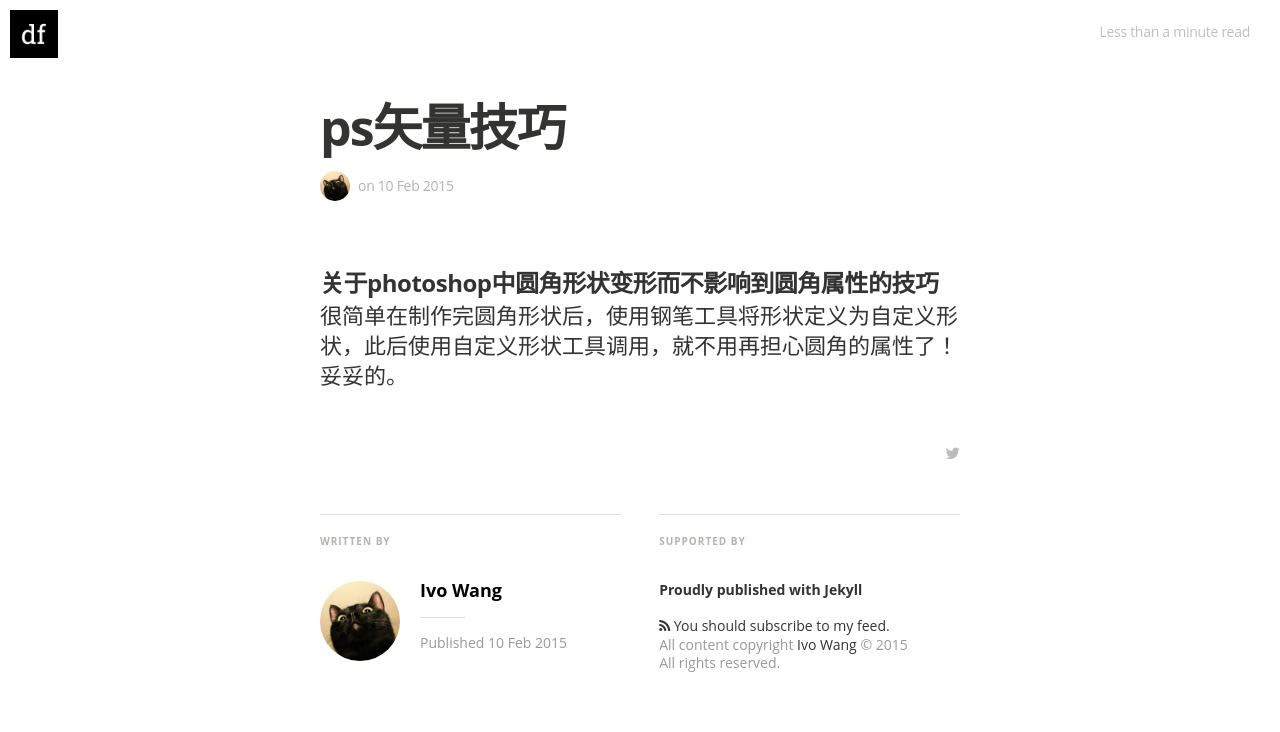
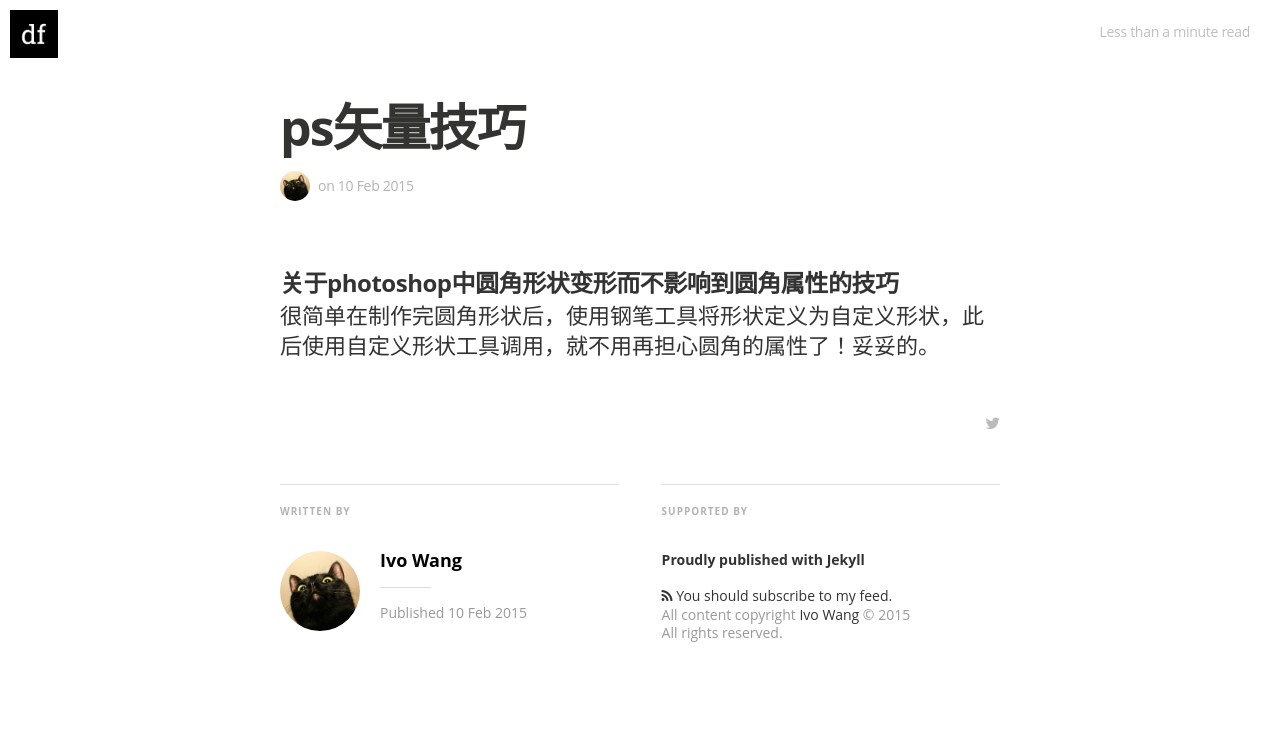
Before and after one commit to ivo-wang/ivo-wang.github.io, a Jekyll site: the page built from _posts/2015-02-10-ps.md, in a window 1280 px wide. Shown: the top 732 px of the page. Built offline with Jekyll 4.4.1, drawn with Linux system fonts in a browser that asks for light colours; nearby versions of some CDN libraries; some web fonts are replaced; Markdown is read by kramdown in place of the engine named in the settings; grey boxes are pictures that could not be loaded.

Commit message:
chang fonts

```diff
--- a/css/main.sass
+++ b/css/main.sass
@@ -76,7 +76,11 @@
 
 .blog-header
   width: 100%
-  max-width: 640px
+
+
+
+
+  max-width: 720px
   margin: 0 auto
   position: relative
   padding: 0
@@ -130,7 +134,11 @@
 
 .content
   width: 100%
-  max-width: 640px
+
+
+
+
+  max-width: 720px
   margin: 0 auto
   @include box-sizing(border-box)
   @include respond-to(800)
@@ -157,7 +165,7 @@
       letter-spacing: -0.02em
       font-weight: 300
       font-style: normal
-      font-size: 20px
+      font-size: 15px
       line-height: 1.3
       color: #666665
     .post-meta
@@ -221,7 +229,13 @@
   margin: 0 auto
   padding: $rs*3 0
   width: 100%
-  max-width: 640px
+
+
+
+
+
+
+  max-width: 720px
   font-size: $rs/4*3
   text-align: center
   color: #999
@@ -536,7 +550,12 @@
     width: 100%
     position: relative
     z-index: 99
-    max-width: 640px
+
+
+
+
+
+    max-width: 720px
     padding: 120px 0 90px
     text-align: center
     margin: 0 auto
```
